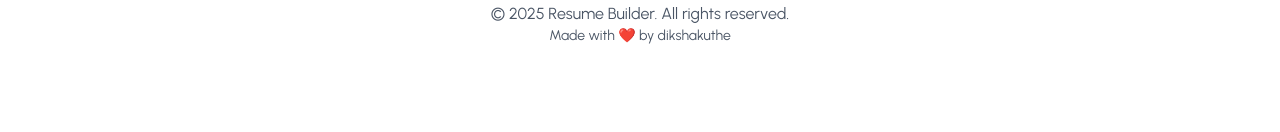
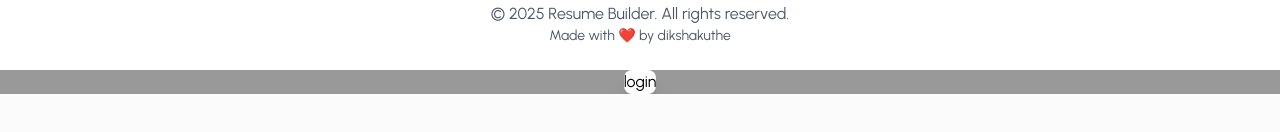
Before and after one commit to dikshakuthe17/ResumeBuilder, a React (Vite) app in the folder frontend/resume_builder/: page / in a window 1280 px wide. Shown: the part 726-858 px from the top of the page. After the commit the page ends 820 px from the top, so only its background shows below. Built offline with nearby package versions, Linux system fonts and the light colour scheme.

Commit message:
remove all deleted files

```diff
--- a/frontend/resume_builder/src/components/Modal.jsx
+++ b/frontend/resume_builder/src/components/Modal.jsx
@@ -0,0 +1,76 @@
+import React from 'react';
+
+const Modal = ({
+  children,
+  isOpen,
+  onClose,
+  title,
+  hideHeader,
+  showActionBtn,
+  actionBtnIcon = null,
+  actionBtnText,
+  onActionClick,
+}) => {
+  return (
+    <div className="flex inset-0 z-50 flex justify-center items-center w-full h-full bg-black/40">
+
+      {/* Modal content */}
+      <div
+        className={`relative flex flex-col bg-white shadow-lg rounded-lg overflow-hidden`}
+      >
+
+        {/* Modal header */}
+        {!hideHeader &&
+          <div className="flex items-center justify-between p-4 border-b border-gray-200">
+            <h3 className='md:text-lg font-medium text-gray-900'>{title}</h3>
+
+            {showActionBtn &&
+              <button
+                className="btn-small-light mr-12"
+                onClick={() => onActionClick ()}
+              >
+                {actionBtnIcon}
+                {actionBtnText}
+              </button>}
+
+          </div>}
+
+        {/* modal body */}
+        <button
+          type="button"
+          className="text-gray-400 bg-transparent hover:bg-gray-900 rounded-lg text-sm w-8 h-8 flex justify-center items-center absolute top-3.5 right-3.5"
+          onClick={onClose}
+        >
+
+          <svg
+            className="w-3 h-3"
+            aria-hidden="true"
+            xmlns="http://www.w3.org/2000/svg"
+            fill="none"
+            viewBox="0 0 14 14"
+          >
+
+            <path
+              stroke="currentColor"
+              strokeLinecap="round"
+              strokeLinejoin="round"
+              strokeWidth="2"
+              d='M1 1l6 6m0 0l6 6M7 7l6-6M7 7l-6 6'
+            />
+
+          </svg>
+
+        </button>
+
+        {/* Modal Body scrollable */}
+        <div className='flex-1 overflow-y-auto custom-scrollbar'>
+          {children}
+        </div>
+
+      </div>
+
+    </div>
+  );
+};
+
+export default Modal;
--- a/frontend/resume_builder/src/pages/Auth/Login.jsx
+++ b/frontend/resume_builder/src/pages/Auth/Login.jsx
@@ -1,9 +1,12 @@
 import React from "react";
 
 const Login = () => {
+
+
+
     return (
         <div>
-            <h1>login page </h1>
+            <h1>login</h1>
         </div>
 
     )
--- a/frontend/resume_builder/src/pages/LandingPage.jsx
+++ b/frontend/resume_builder/src/pages/LandingPage.jsx
@@ -1,20 +1,20 @@
 import {useState} from 'react';
-// import Login from './Auth/Login';
-// import Modal from '../components/Modal';
-// import SignUp from './Auth/SignUp';
+import Login from './Auth/Login';
+import Modal from '../components/Modal';
+import SignUp from './Auth/SignUp';
 import HERO_IMG from '../assets/hero.png';
 import {useNavigate} from 'react-router-dom';
 
 const LandingPage = () => {
   const navigate = useNavigate ();
 
-  const [openAuthModal, setOpenAuthModal] = useState (false);
+  const [openAuthModal, setOpenAuthModal] = useState (true);
   const [currentPage, setCurrentPage] = useState ('login');
 
   const handleCTA = () => {};
 
   return (
-    <div className="w-full min-h-full bg-white pb-96">
+    <div className="w-full min-h-full bg-white">
       <div className="container mx-auto px-4 py-6">
 
         {/* Header */}
@@ -88,7 +88,7 @@
         </section>
 
         {/* Footer */}
-        <footer className="mt-16 text-center text-gray-600">
+        <div className="mt-16 text-center text-gray-600">
           <p>
             &copy;
             {' '}
@@ -97,23 +97,25 @@
             Resume Builder. All rights reserved.
           </p>
           <p className="text-sm">Made with ❤️ by dikshakuthe</p>
-        </footer>
+        </div>
 
-        {/* Auth Modal Placeholder
-       <Modal isOpen ={openAuthModal}
+      </div>
+
+      {/* Auth Modal  */}
+      <Modal isOpen ={openAuthModal}
        onClose = {() =>  {setOpenAuthModal (false);
         setCurrentPage ('login')
        }}
+
+       hideHeader
        >
-       hideHeader
         <div >
           {currentPage === 'login' && <Login setCurrentPage ={setCurrentPage} />}
           {currentPage === 'signup' && <SignUp setCurrentPage ={setCurrentPage} />}
         </div>
 
-        </Modal> */}
+        </Modal>
 
-      </div>
     </div>
   );
 };
```
